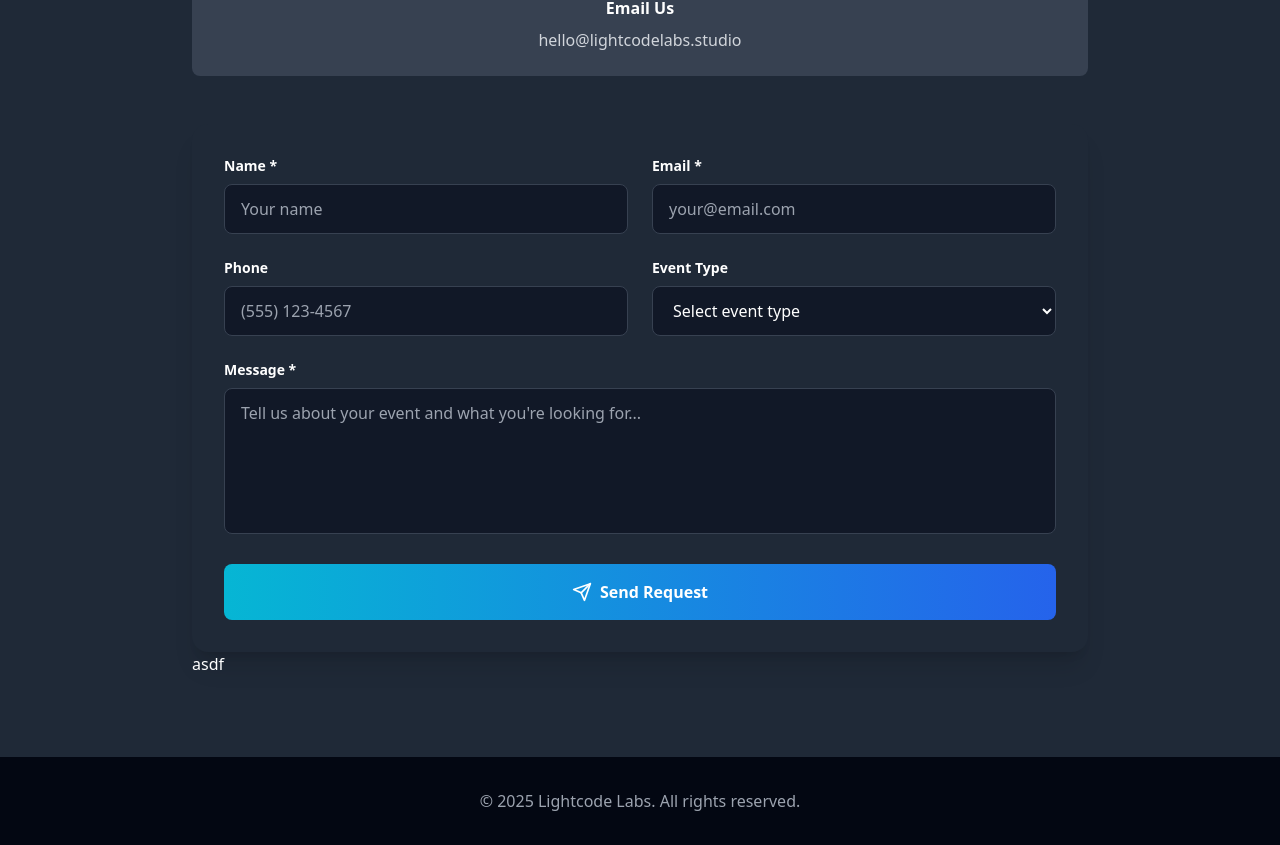
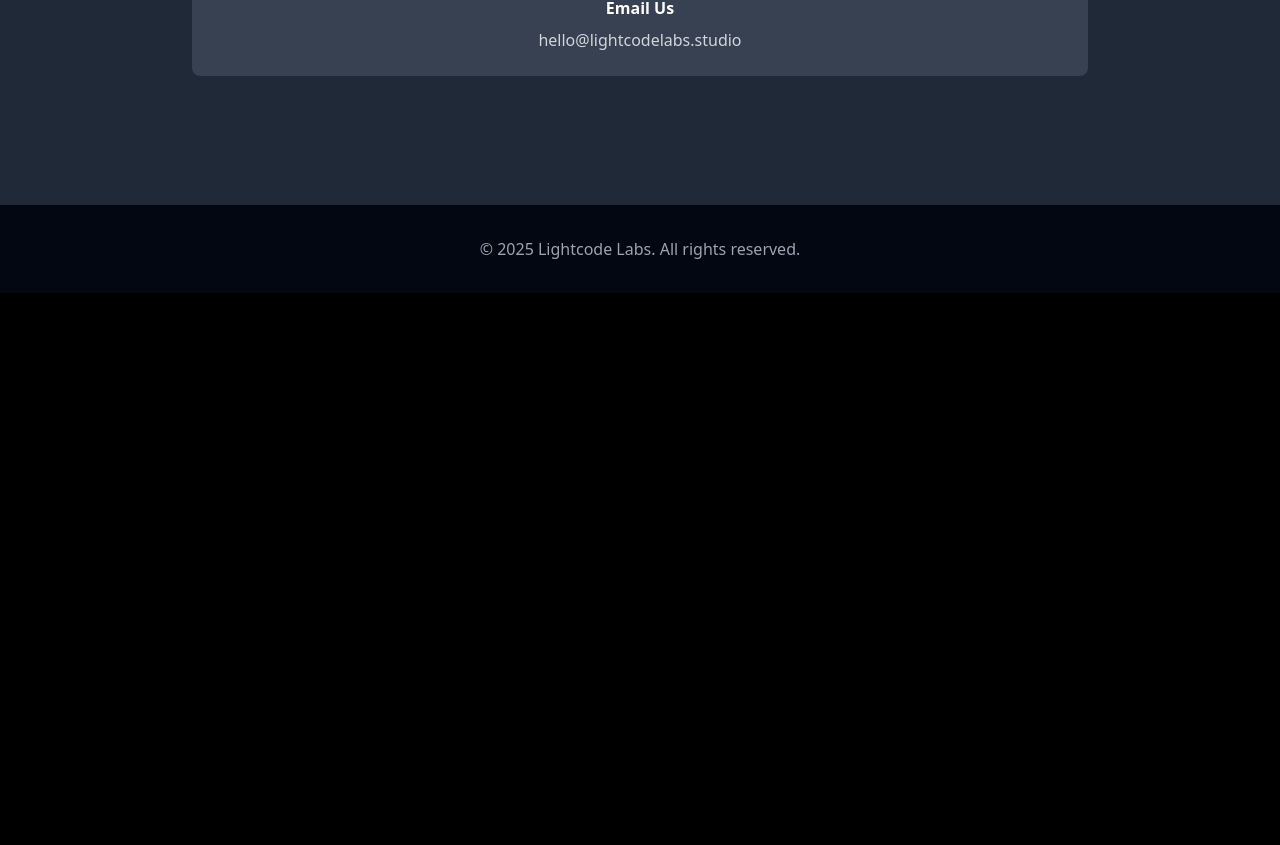
Before and after one commit to Cameron-Nagai/lightcodelabs-site, a React (Vite) app: page / in a window 1280 px wide. Shown: the part 5198-6043 px from the top of the page. After the commit the page ends 5491 px from the top, so only its background shows below. Built offline with nearby package versions, Linux system fonts and the light colour scheme.

Commit message:
removed unused contact form

```diff
--- a/src/App.tsx
+++ b/src/App.tsx
@@ -1,8 +1,7 @@
 import { useState, useRef } from 'react';
-import { Zap, Music, Sparkles, Mail, Phone, MapPin, Menu, X, Lightbulb } from 'lucide-react';
+import { Zap, Music, Sparkles, Mail, Menu, X, Lightbulb } from 'lucide-react';
 import Carousel from './components/Carousel';
 import ServiceCard from './components/ServiceCard';
-import ContactForm from './components/ContactForm';
 
 function App() {
   const [mobileMenuOpen, setMobileMenuOpen] = useState(false);
@@ -258,7 +257,6 @@ function App() {
             </div>
           </div>
 
-          <ContactForm />asdf
         </div>
       </section>
 
```
